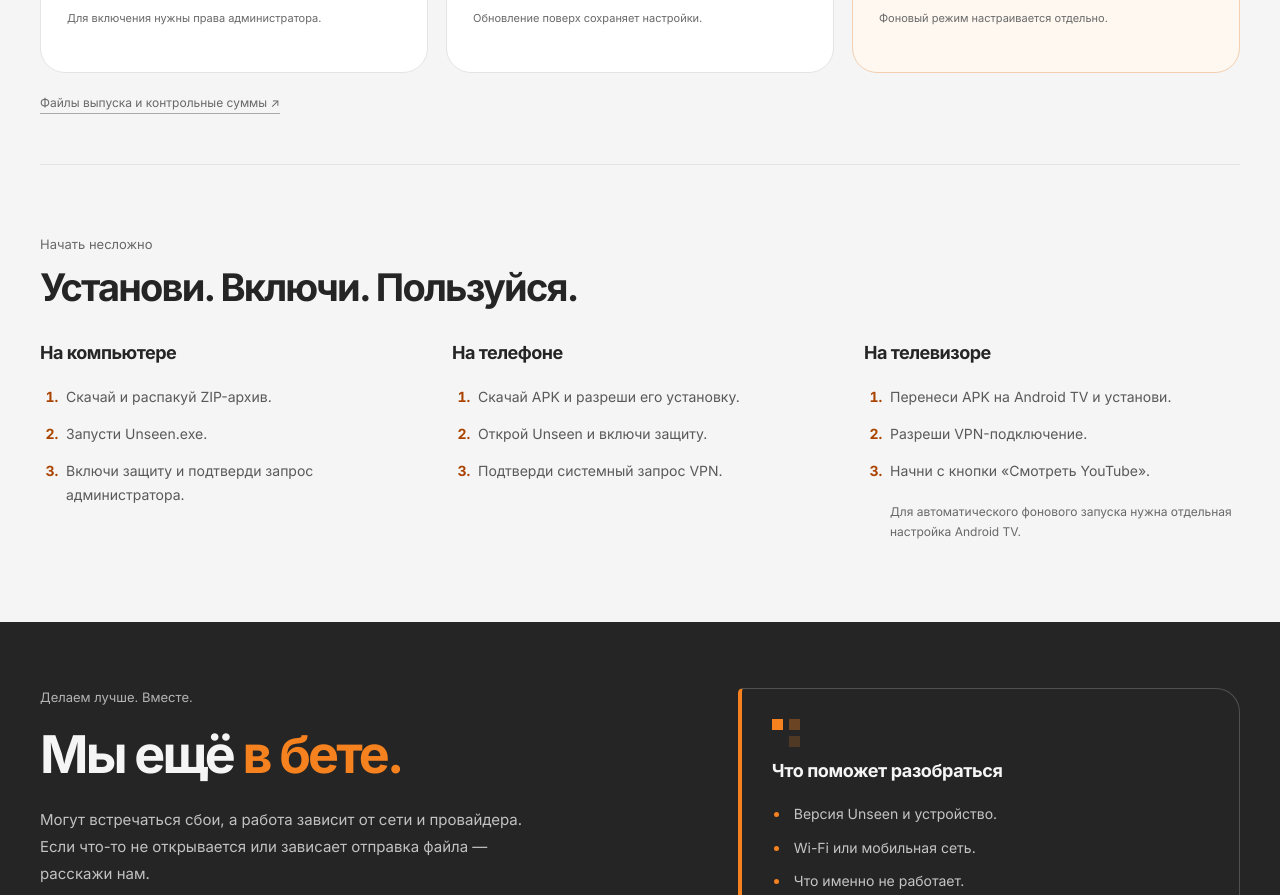
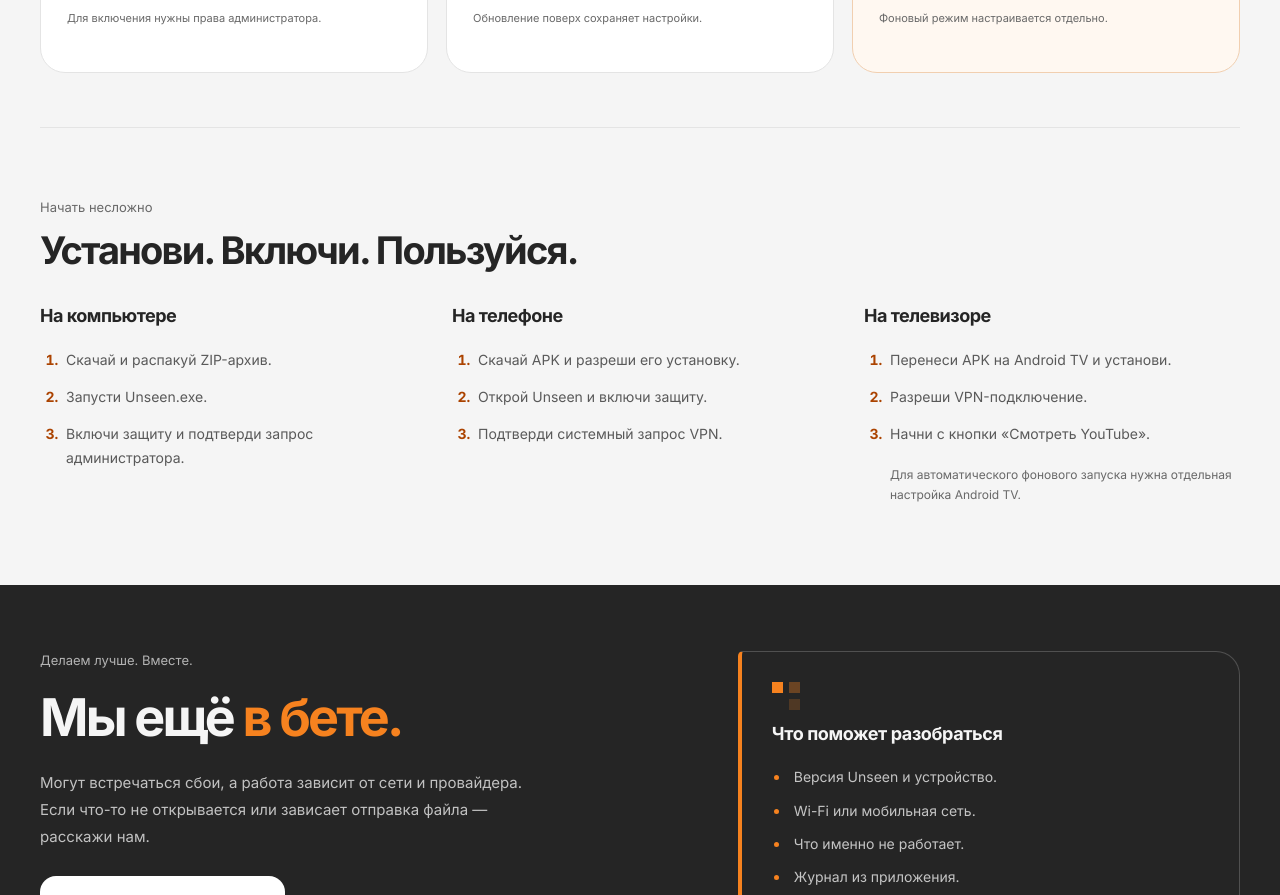
Before and after one commit to ravin3657345-gif/unseen, a plain HTML site: page index.html in a window 1280 px wide. Shown: the part 1251-2146 px from the top of the page. Drawn offline with Linux system fonts and the light colour scheme.

Commit message:
Remove release files and checksums link from download page

```diff
--- a/index.html
+++ b/index.html
@@ -55,7 +55,6 @@
         <p class="card-note">Фоновый режим настраивается отдельно.</p>
       </article>
     </div>
-    <p class="release-link"><a href="https://github.com/ravin3657345-gif/unseen/releases/tag/downloads-2026-11-01" target="_blank" rel="noopener noreferrer">Файлы выпуска и контрольные суммы <span aria-hidden="true">↗</span></a></p>
   </section>
 
   <section class="install wrap" id="install" aria-labelledby="install-title">
```
